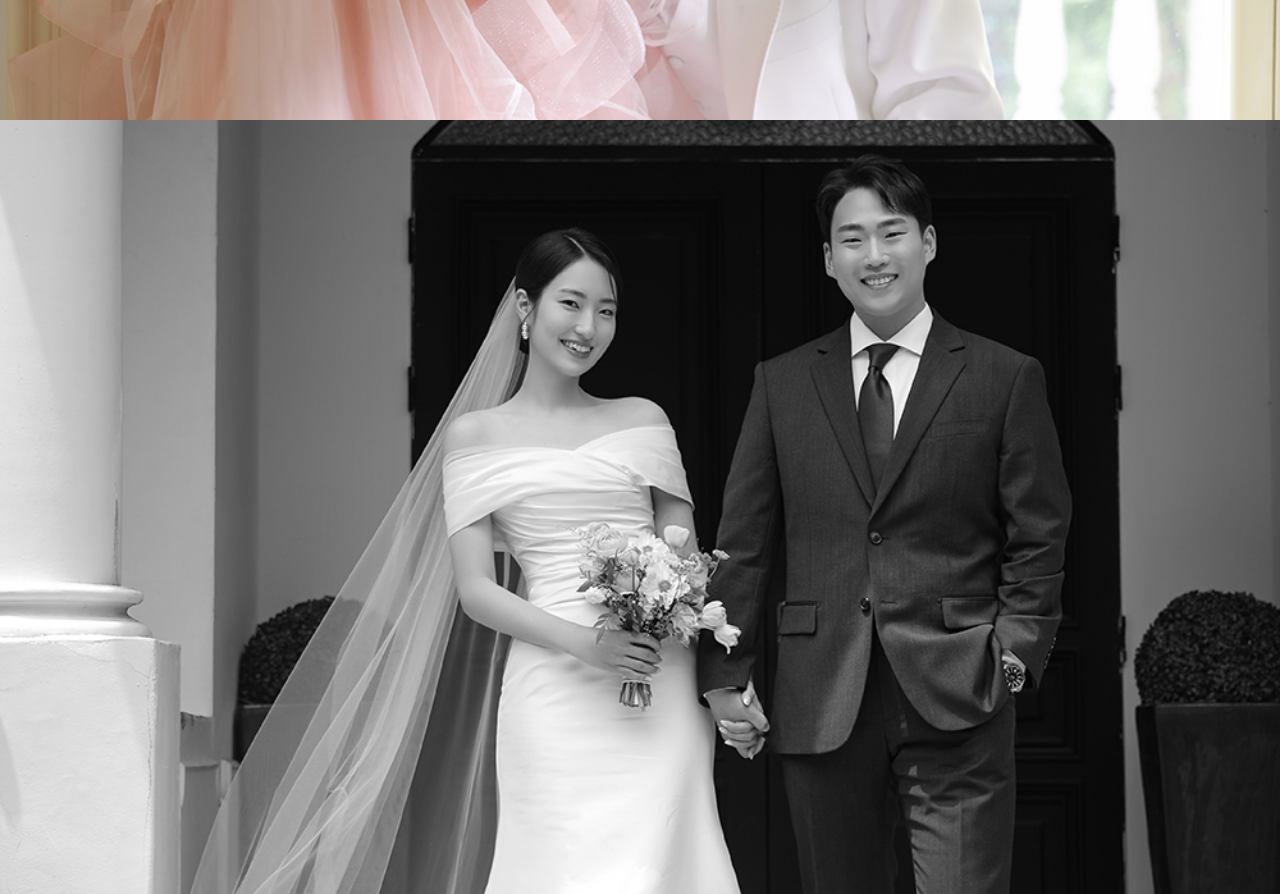
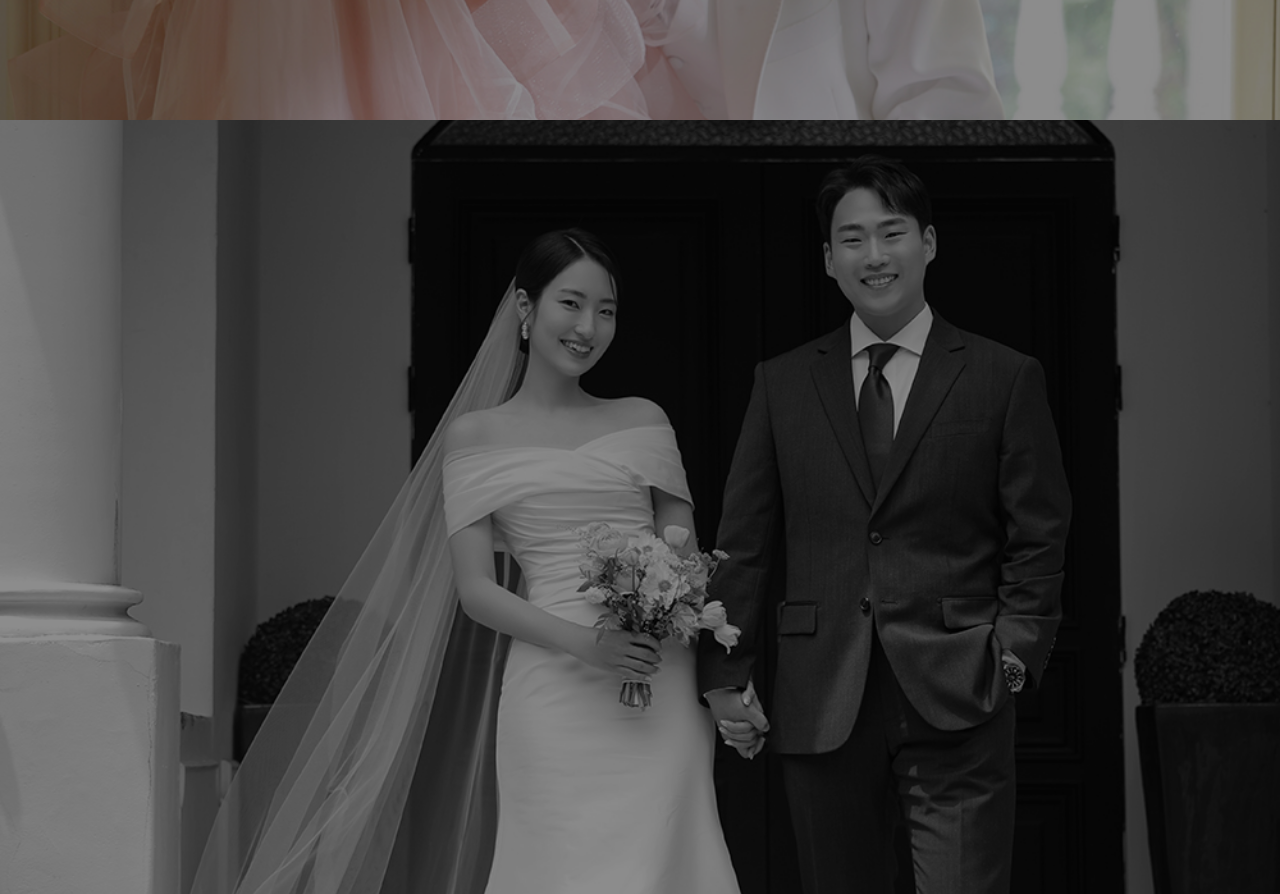
Before and after one commit to kdy01412/kdy01412.github.io, a plain HTML site: page index.html in a window 1280 px wide. Shown: the part 1480-2374 px from the top of the page. Drawn offline with nearby package versions, Linux system fonts and the light colour scheme.

Commit message:
전체 배포 07

```diff
--- a/assets/css/main.css
+++ b/assets/css/main.css
@@ -3746,7 +3746,7 @@
 			transition-delay: 1.25s;
 			content: '';
 			display: block;
-			/* background-color: #000; */
+			background-color: #000;
 			height: 100%;
 			left: 0;
 			opacity: 0.45;
@@ -3980,7 +3980,7 @@
 			transition-delay: 1.25s;
 			content: '';
 			display: block;
-			/* background-color: #000; */
+			background-color: #000;
 			height: 100%;
 			left: 0;
 			opacity: 0.45;
--- a/index.html
+++ b/index.html
@@ -28,22 +28,22 @@
 			</section>
 
 			<section id="one" class="wrapper post bg-img" data-bg="banner2.jpg">
-				<a href="#two" class="more">Learn More</a>
+				<!-- <a href="#two" class="more">Learn More</a> -->
 			</section>
 			<section id="two" class="wrapper post bg-img" data-bg="banner3.jpg">
-				<a href="#three" class="more">Learn More</a>
+				<!-- <a href="#three" class="more">Learn More</a> -->
 			</section>
 			<section id="three" class="wrapper post bg-img" data-bg="banner4.jpg">
-				<a href="#four" class="more">Learn More</a>
+				<!-- <a href="#four" class="more">Learn More</a> -->
 			</section>
 			<section id="four" class="wrapper post bg-img" data-bg="banner5.jpg">
-				<a href="#five" class="more">Learn More</a>
+				<!-- <a href="#five" class="more">Learn More</a> -->
 			</section>
 			<section id="five" class="wrapper post bg-img" data-bg="banner6.jpg">
-				<a href="#six" class="more">Learn More</a>
+				<!-- <a href="#six" class="more">Learn More</a> -->
 			</section>
 			<section id="six" class="wrapper post bg-img" data-bg="banner7.jpg">
-				<a href="#banner" class="more">Learn More</a>
+				<!-- <a href="#banner" class="more">Learn More</a> -->
 			</section>
 			<!-- <section id="seven" class="wrapper post bg-img" data-bg="banner6.jpg"></section> -->
 			<!-- <section id="eight" class="wrapper post bg-img" data-bg="banner6.jpg"></section> -->
```
